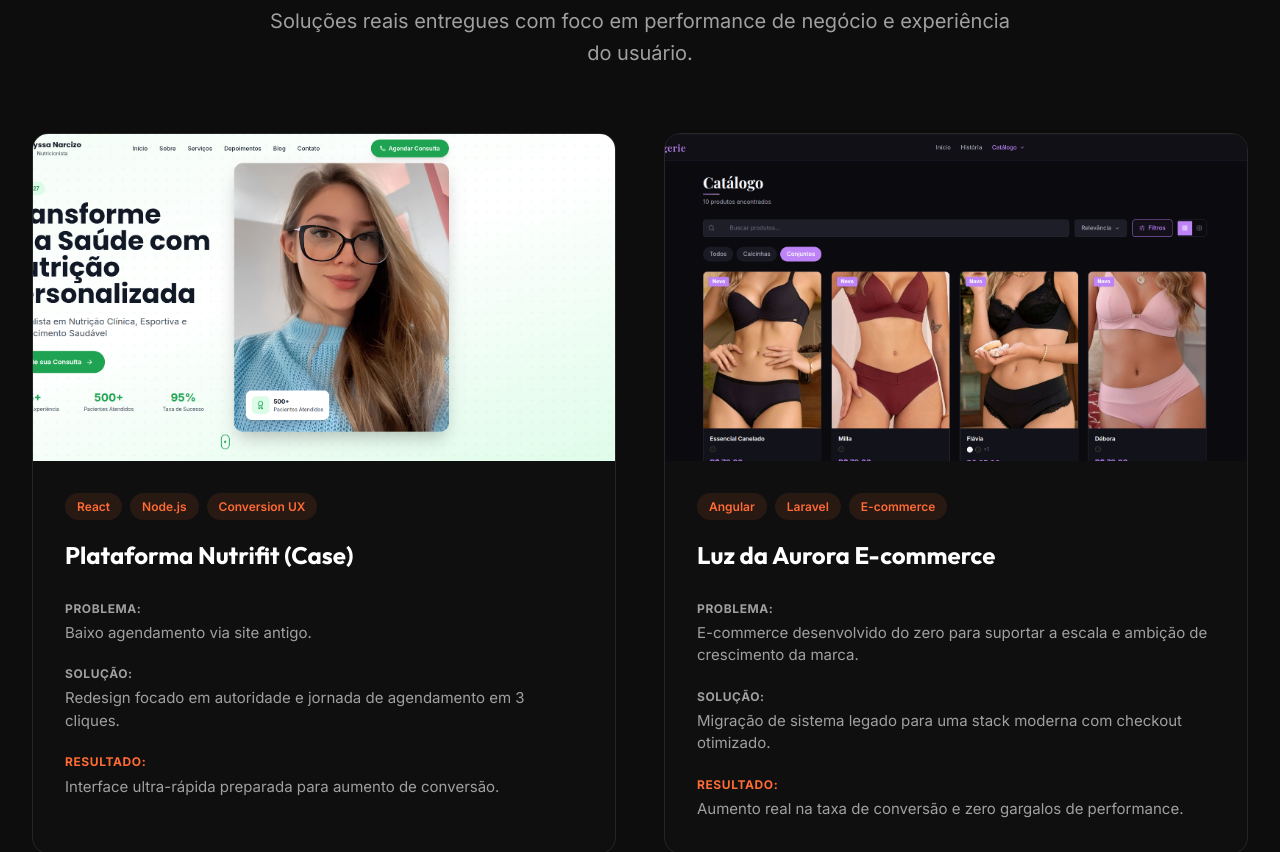
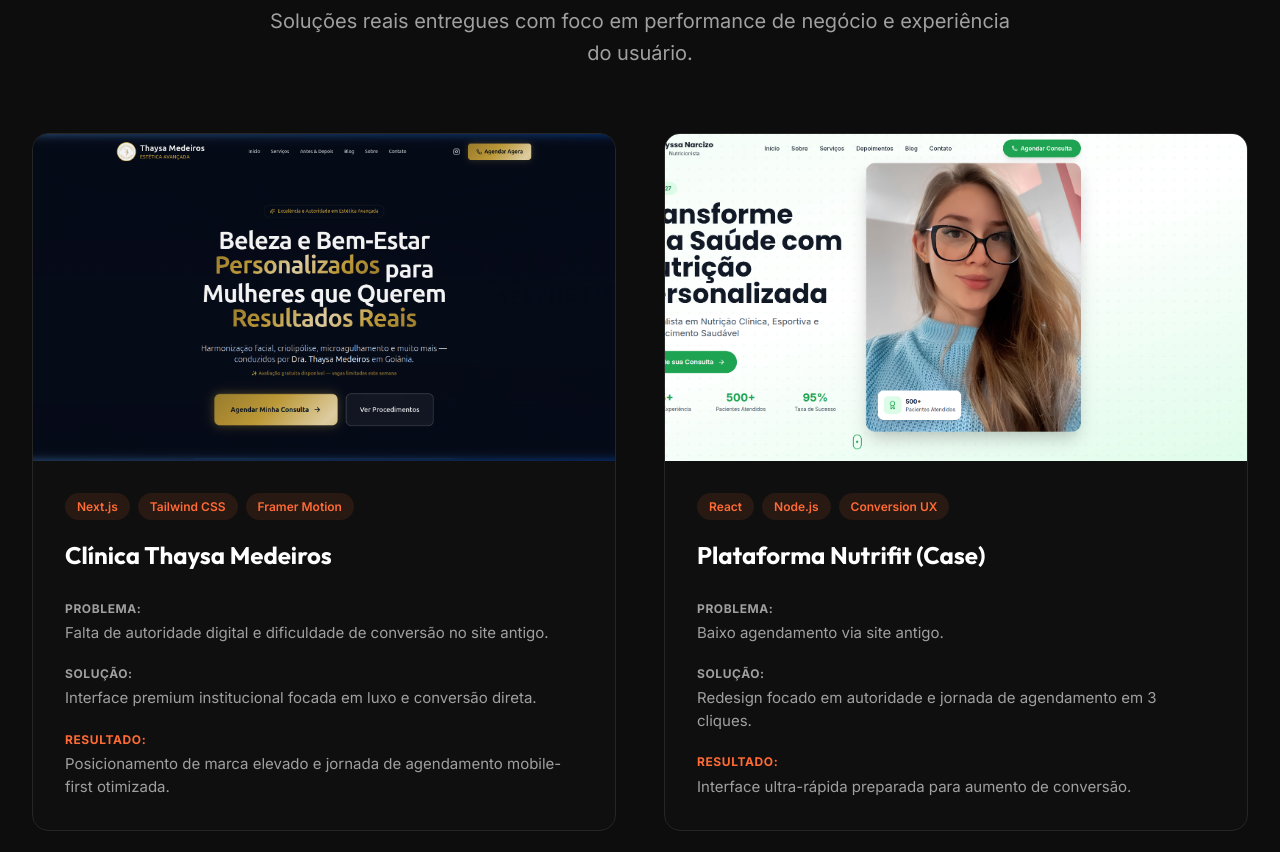
Before and after one commit to DevAndreNarcizo/portifolio-andre-react, a React (Vite) app: page / in a window 1280 px wide. Shown: the part 3260-4112 px from the top of the page. Built offline with nearby package versions, Linux system fonts and the light colour scheme.

Commit message:
Adicionado mais um projeto de impacto

```diff
--- a/src/data.ts
+++ b/src/data.ts
@@ -102,6 +102,15 @@
 export const projects: Project[] = [
   {
     id: 1,
+    title: 'Clínica Thaysa Medeiros',
+    image: '/Imagens/ClinicaThaysa.png',
+    liveLink: 'https://clinica-thaysamedeiros.vercel.app/',
+    githubLink: 'https://github.com/DevAndreNarcizo/Clinica-Thaysa-Medeiros',
+    tags: ['Next.js', 'Tailwind CSS', 'Framer Motion'],
+    description: 'Problema: Falta de autoridade digital e dificuldade de conversão no site antigo. Solução: Interface premium institucional focada em luxo e conversão direta. Resultado: Posicionamento de marca elevado e jornada de agendamento mobile-first otimizada.'
+  },
+  {
+    id: 2,
     title: 'Plataforma Nutrifit (Case)',
     image: '/Imagens/Nutricionista.png',
     liveLink: 'https://site-institucional-para-nutricionis.vercel.app/',
@@ -110,7 +119,7 @@
     description: 'Problema: Baixo agendamento via site antigo. Solução: Redesign focado em autoridade e jornada de agendamento em 3 cliques. Resultado: Interface ultra-rápida preparada para aumento de conversão.'
   },
   {
-    id: 2,
+    id: 3,
     title: 'Luz da Aurora E-commerce',
     image: '/Imagens/Luz da Aurora.png',
     liveLink: 'https://luzdaaurora.shop/',
@@ -119,7 +128,7 @@
     description: 'E-commerce desenvolvido do zero para suportar a escala e ambição de crescimento da marca. Solução: Migração de sistema legado para uma stack moderna com checkout otimizado. Resultado: Aumento real na taxa de conversão e zero gargalos de performance.'
   },
   {
-    id: 3,
+    id: 4,
     title: 'Santuário da Fé',
     image: '/Imagens/Santuario.png',
     liveLink: 'https://santurariodafe.netlify.app/',
@@ -128,7 +137,7 @@
     description: 'Problema: Dificuldade de comunicação e engajamento com membros. Solução: Portal moderno com gestão de eventos e conteúdos integrados. Resultado: Aumento no engajamento da comunidade e facilidade de acesso a informações.'
   },
   {
-    id: 4,
+    id: 5,
     title: 'Syndata em Vídeo',
     image: '/Imagens/Syndata.png',
     liveLink: 'https://syndata-video.netlify.app/',
```
Also changed, not shown: public/Imagens/ClinicaThaysa.png (added).
